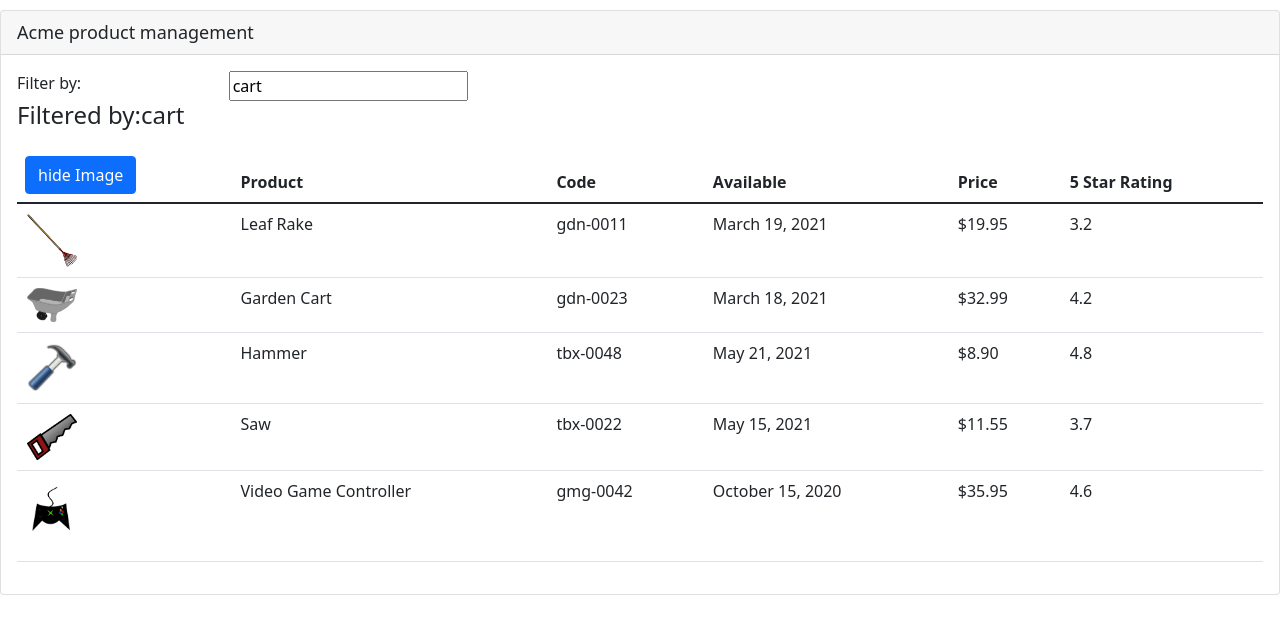
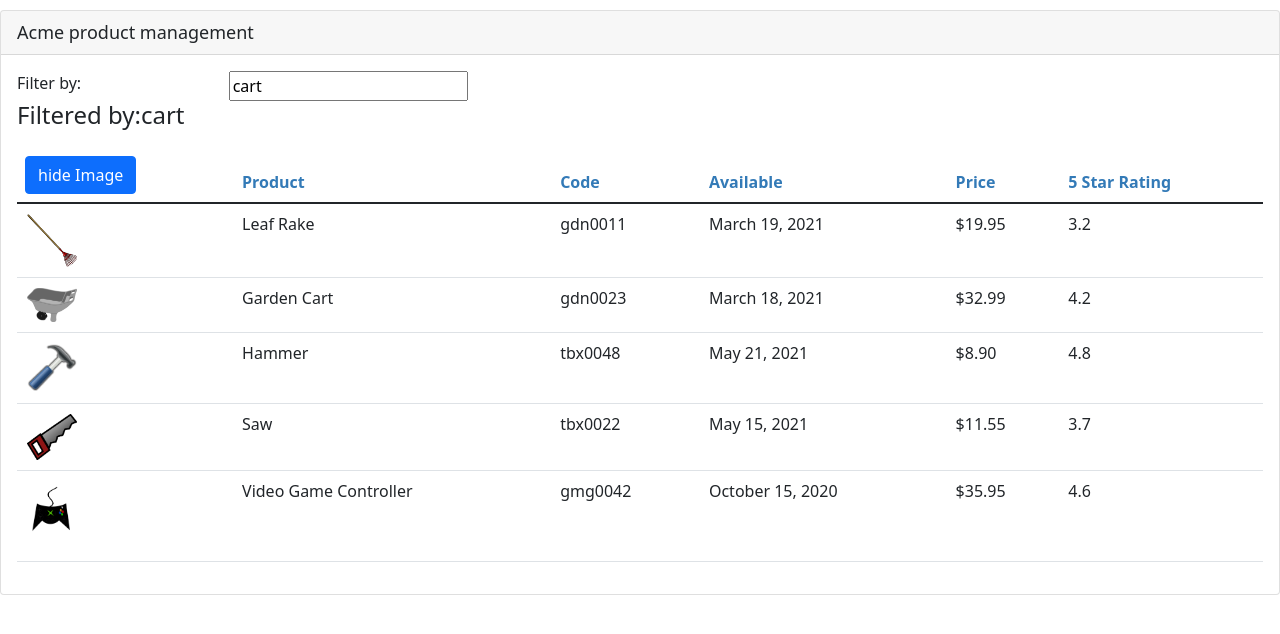
Before and after one commit to Komenpurity/AcmeProducts, an Angular app: page / in a window 1280 px wide. Shown: the top 634 px of the page. Built offline with nearby package versions, Linux system fonts and the light colour scheme.

Commit message:
built a custom pipe

```diff
--- a/src/app/app.module.ts
+++ b/src/app/app.module.ts
@@ -4,11 +4,13 @@ import { BrowserModule } from '@angular/platform-browser';
 
 import { AppComponent } from './app.component';
 import { ProductComponent } from './product/product.component';
+import { ConvertSpacesPipe } from './convert-spaces.pipe';
 
 @NgModule({
   declarations: [
     AppComponent,
-    ProductComponent
+    ProductComponent,
+    ConvertSpacesPipe
   ],
   imports: [
     BrowserModule,
--- /dev/null
+++ b/src/app/convert-spaces.pipe.ts
@@ -0,0 +1,12 @@
+import { Pipe, PipeTransform } from '@angular/core';
+
+@Pipe({
+  name: 'convertSpaces'
+})
+export class ConvertSpacesPipe implements PipeTransform {
+
+  transform(value: string,character: string): string {
+    return value.replace(character,'');
+  }
+
+}
--- a/src/app/product/product.component.css
+++ b/src/app/product/product.component.css
@@ -0,0 +1,3 @@
+thead{
+  color: #337AB7;
+}
--- a/src/app/product/product.component.html
+++ b/src/app/product/product.component.html
@@ -41,7 +41,7 @@
                    [style.margin.px]="imageMargin">
             </td>
             <td>{{product.productName}}</td>
-            <td>{{product.productCode | lowercase}}</td>
+            <td>{{product.productCode | lowercase | convertSpaces: '-'}}</td>
             <td>{{ product.releaseDate }}</td>
             <td>{{ product.price | currency: 'USD': 'symbol': '1.2-2'}}</td>
             <td>{{product.starRating}}</td>
```
Also changed, not shown: 1 other file (tests, documents, lock files or other folders).
